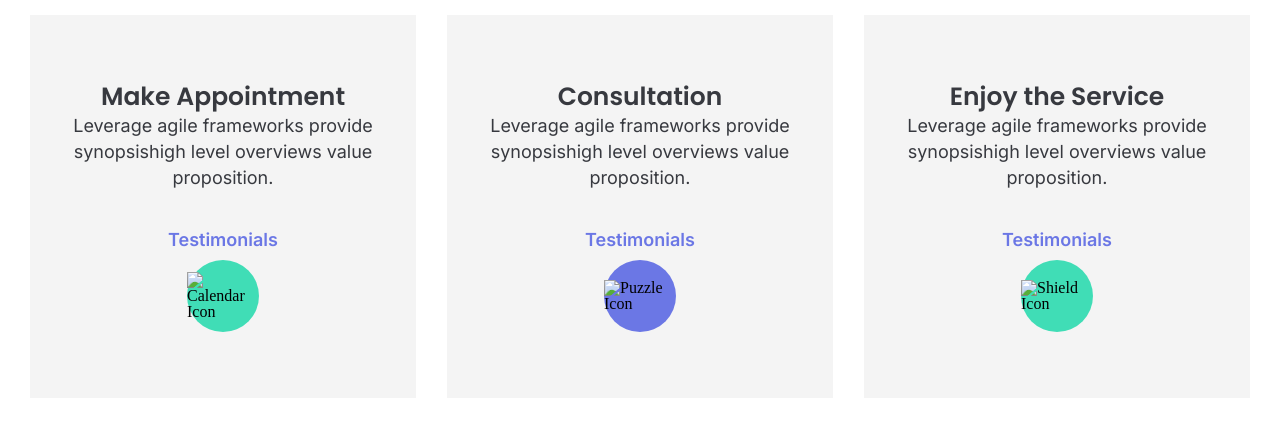
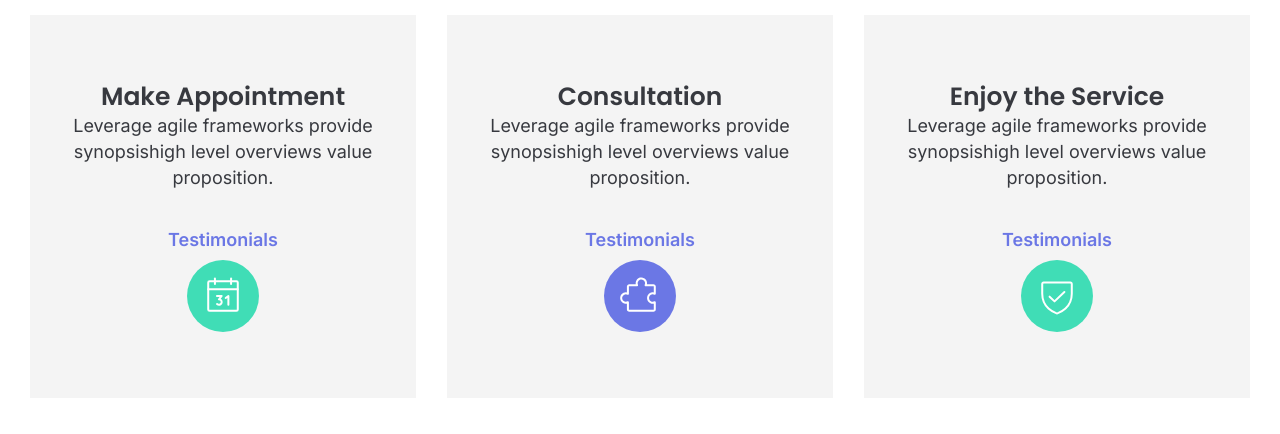
Before and after one commit to IaMikadze/AboutUs, a plain HTML site: page index.html in a window 1280 px wide. Shown: the part 366-800 px from the top of the page. Drawn offline with nearby package versions, Linux system fonts and the light colour scheme; the site is published under a folder, as on GitHub Pages, so addresses that start at the root find nothing; a web font is replaced by a local one.

Commit message:
final final

```diff
--- a/index.html
+++ b/index.html
@@ -69,7 +69,7 @@
                 <h6 class="bluetext">Testimonials</h6>
               </div>
               <div class="icon">
-                <img src="/Images/Icon.svg" alt="Calendar Icon" />
+                <img src="Images/Icon.svg" alt="Calendar Icon" />
               </div>
             </div>
             <!-- second -->
@@ -83,7 +83,7 @@
                 <h6 class="bluetext">Testimonials</h6>
               </div>
               <div class="icon" id="iconColor">
-                <img src="/Images/IconPuzzle.svg" alt="Puzzle Icon" />
+                <img src="Images/IconPuzzle.svg" alt="Puzzle Icon" />
               </div>
             </div>
             <!-- third -->
@@ -97,7 +97,7 @@
                 <h6 class="bluetext">Testimonials</h6>
               </div>
               <div class="icon">
-                <img src="/Images/IconShield.svg" alt="Shield Icon" />
+                <img src="Images/IconShield.svg" alt="Shield Icon" />
               </div>
             </div>
           </div>
```
